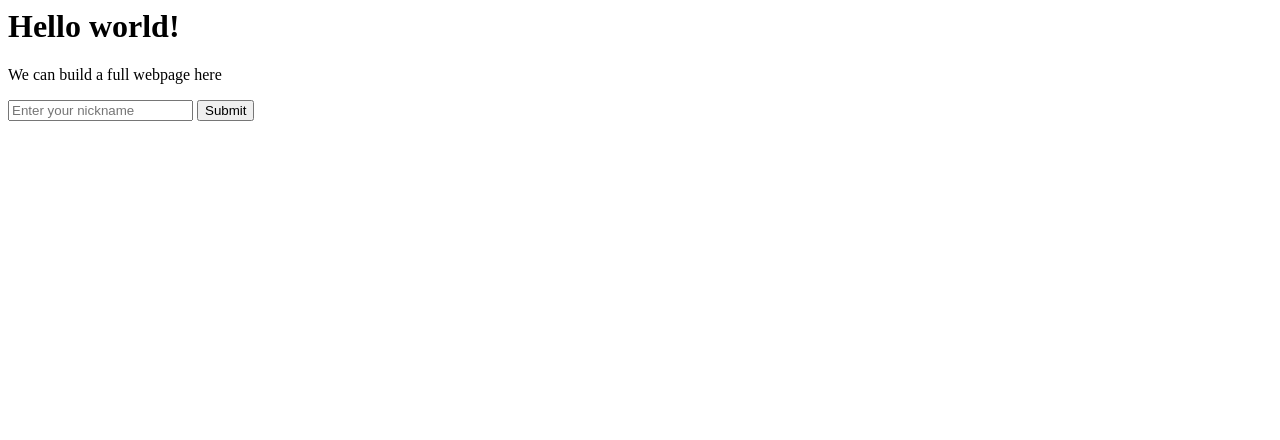
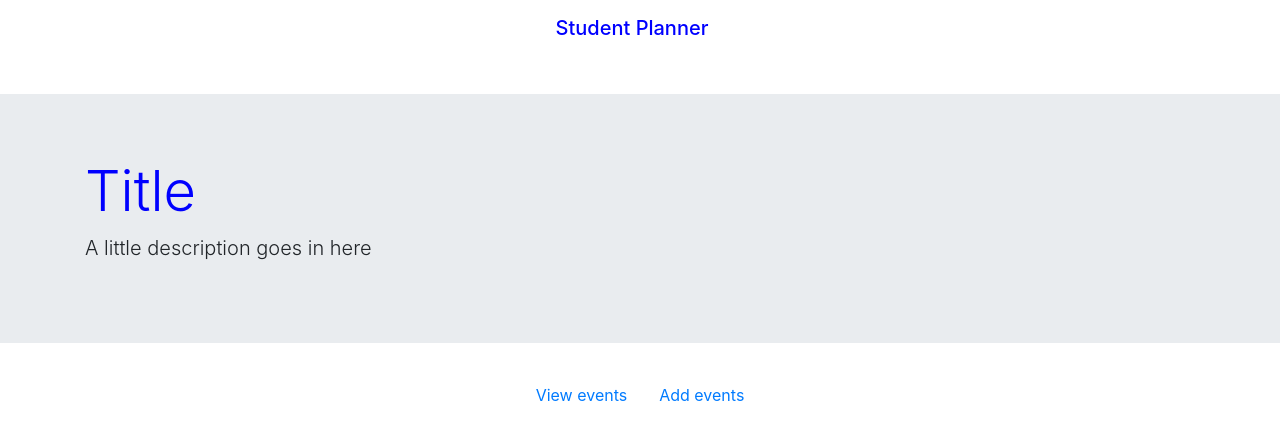
Before and after one commit to janenfkhan/studentplanner, a Flask app: template templates/index.html in a window 1280 px wide. Shown: the top 440 px of the page. Run offline with Flask 2, Linux system fonts and the light colour scheme; the template is opened without the code that fills it, so the values that code supplies are empty; some libraries are stand-ins or nearby versions.

Commit message:
First MVP

```diff
--- a/app.py
+++ b/app.py
@@ -1,19 +1,49 @@
 # ---- YOUR APP STARTS HERE ----
 # -- Import section --
 from flask import Flask
-# from flask import render_template
-# from flask import request
-
+from flask import render_template
+from flask import request
+from flask_pymongo import PyMongo
+from flask import redirect
 
 # -- Initialization section --
 app = Flask(__name__)
-
-
+# name of database
+app.config['MONGO_DBNAME'] = 'studentplanner'
+# URI of database
+app.config['MONGO_URI'] = 'mongodb+srv://admin:kyfyt5PyhWkJYqeP@cluster0.gwiez.mongodb.net/studentplanner?retryWrites=true&w=majority'
+mongo = PyMongo(app)
 # -- Routes section --
+# INDEX
 @app.route('/')
 @app.route('/index')
 def index():
-    return "hello world"
+    return render_template('index.html')
+# CONNECT TO DB, ADD DATA
 
+@app.route('/events')
+def events():
+    collection = mongo.db.schedule
+    events = collection.find({})
+    return render_template('show_events.html', events = events)
 
-    ds
+@app.route('/new')
+def new():
+    return render_template('new_events.html')
+
+@app.route('/events/new', methods=['GET', 'POST'])
+def new_event():
+    if request.method == "GET":
+        return render_template('new_events.html')
+    else:
+        event_name = request.form['event_name']
+        date = request.form['date']
+        description = request.form['description']
+        #Connect to a database
+        events = mongo.db.schedule
+        #Add to the database
+        events.insert({'event': event_name, "date": date, "description": description})
+
+        collection = mongo.db.schedule
+        events = collection.find({})
+    return render_template('show_events.html', events = events)
--- a/static/css/style.css
+++ b/static/css/style.css
@@ -0,0 +1,9 @@
+h1 {
+    font-size: 50px;
+    color: blue;
+}
+
+.jumbotron {
+    margin-top: 30px;
+    max-height: 400px;
+}
--- a/templates/index.html
+++ b/templates/index.html
@@ -1,13 +1,55 @@
-<html>
-    <head>
-        <title>Welcome!</title>
-    </head>
-    <body>
-        <h1>Hello world!</h1>
-        <p>We can build a full webpage here</p>
-        <form>
-            <input type="text" name="nickname" placeholder="Enter your nickname"/>
-            <input type="submit" value="Submit"/>
-        </form>
-    </body>
+<!DOCTYPE html>
+<html lang="en">
+
+<head>
+
+	<!-- Font Awesome CSS -->
+	<link rel="stylesheet" href="https://use.fontawesome.com/releases/v5.7.2/css/all.css"
+		integrity="sha384-fnmOCqbTlWIlj8LyTjo7mOUStjsKC4pOpQbqyi7RrhN7udi9RwhKkMHpvLbHG9Sr" crossorigin="anonymous">
+
+	<!-- import the webpage's stylesheet -->
+	<link rel="stylesheet" type="text/css" href="static/css/style.css" />
+
+	<!-- Compiled and minified CSS -->
+	<link rel="stylesheet" href="https://stackpath.bootstrapcdn.com/bootstrap/4.4.1/css/bootstrap.min.css"
+		integrity="sha384-Vkoo8x4CGsO3+Hhxv8T/Q5PaXtkKtu6ug5TOeNV6gBiFeWPGFN9MuhOf23Q9Ifjh" crossorigin="anonymous">
+
+	<!-- Compiled and minified JavaScript -->
+	<script src="https://code.jquery.com/jquery-3.4.1.slim.min.js"
+		integrity="sha384-J6qa4849blE2+poT4WnyKhv5vZF5SrPo0iEjwBvKU7imGFAV0wwj1yYfoRSJoZ+n" crossorigin="anonymous">
+	</script>
+	<script src="https://cdn.jsdelivr.net/npm/popper.js@1.16.0/dist/umd/popper.min.js"
+		integrity="sha384-Q6E9RHvbIyZFJoft+2mJbHaEWldlvI9IOYy5n3zV9zzTtmI3UksdQRVvoxMfooAo" crossorigin="anonymous">
+	</script>
+	<script src="https://stackpath.bootstrapcdn.com/bootstrap/4.4.1/js/bootstrap.min.js"
+		integrity="sha384-wfSDF2E50Y2D1uUdj0O3uMBJnjuUD4Ih7YwaYd1iqfktj0Uod8GCExl3Og8ifwB6" crossorigin="anonymous">
+	</script>
+
+</head>
+
+<body>
+	<nav class="navbar navbar-expand-lg justify-content-center">
+        <h1  class="navbar-brand"> Student Planner </h1>
+	</nav>
+
+	<div class="jumbotron jumbotron-fluid">
+		<div class="container">
+			<h1 class="display-4">Title</h1>
+			<p class="lead">A little description goes in here</p>
+		</div>
+	</div>
+
+	<ul class="nav justify-content-center">
+		<li class="nav-item">
+			<a class="nav-link active" href="/events">View events</a>
+		</li>
+		<li class="nav-item">
+			<a class="nav-link" href="/new">Add events</a>
+		</li>
+	</ul>
+
+
+
+</body>
+
 </html>
```
Also changed, not shown: templates/new_events.html (added, +25 -0 lines), templates/show_events.html (added, +21 -0 lines), templates/results.html (deleted).
